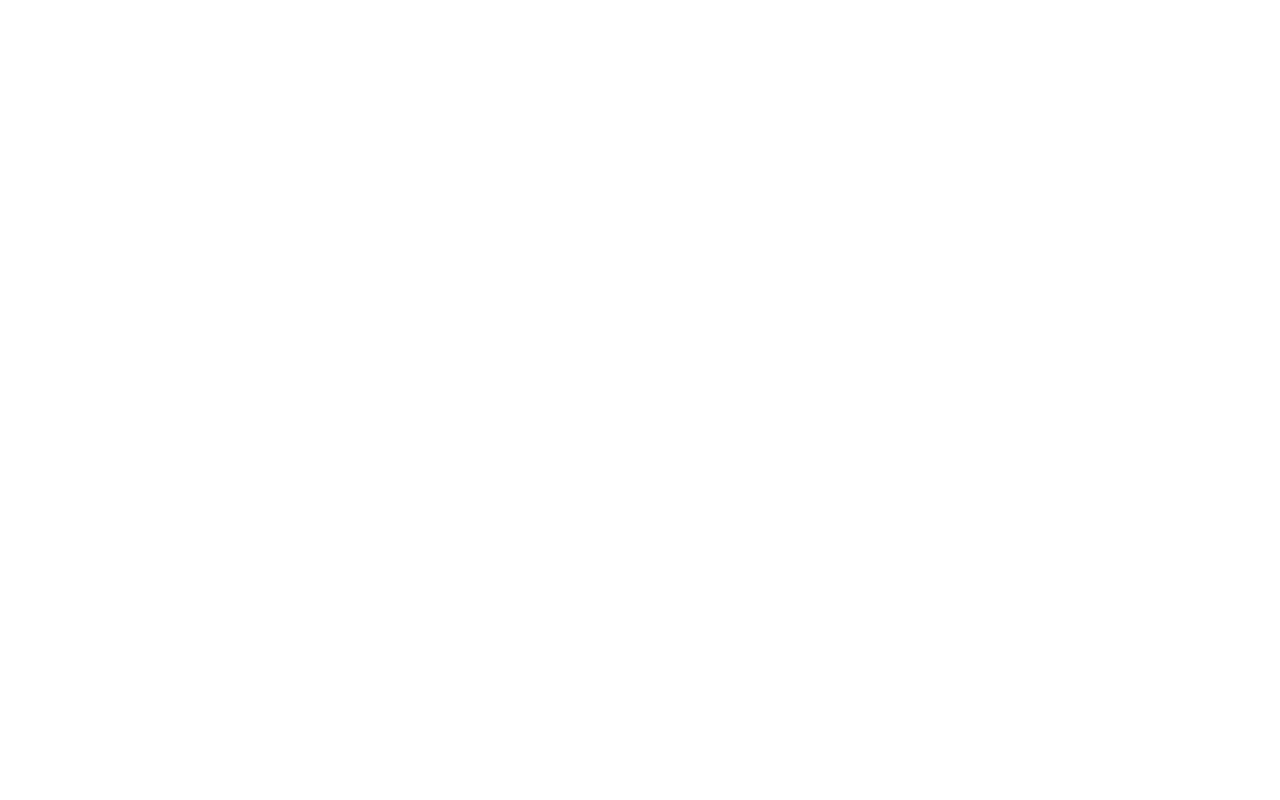
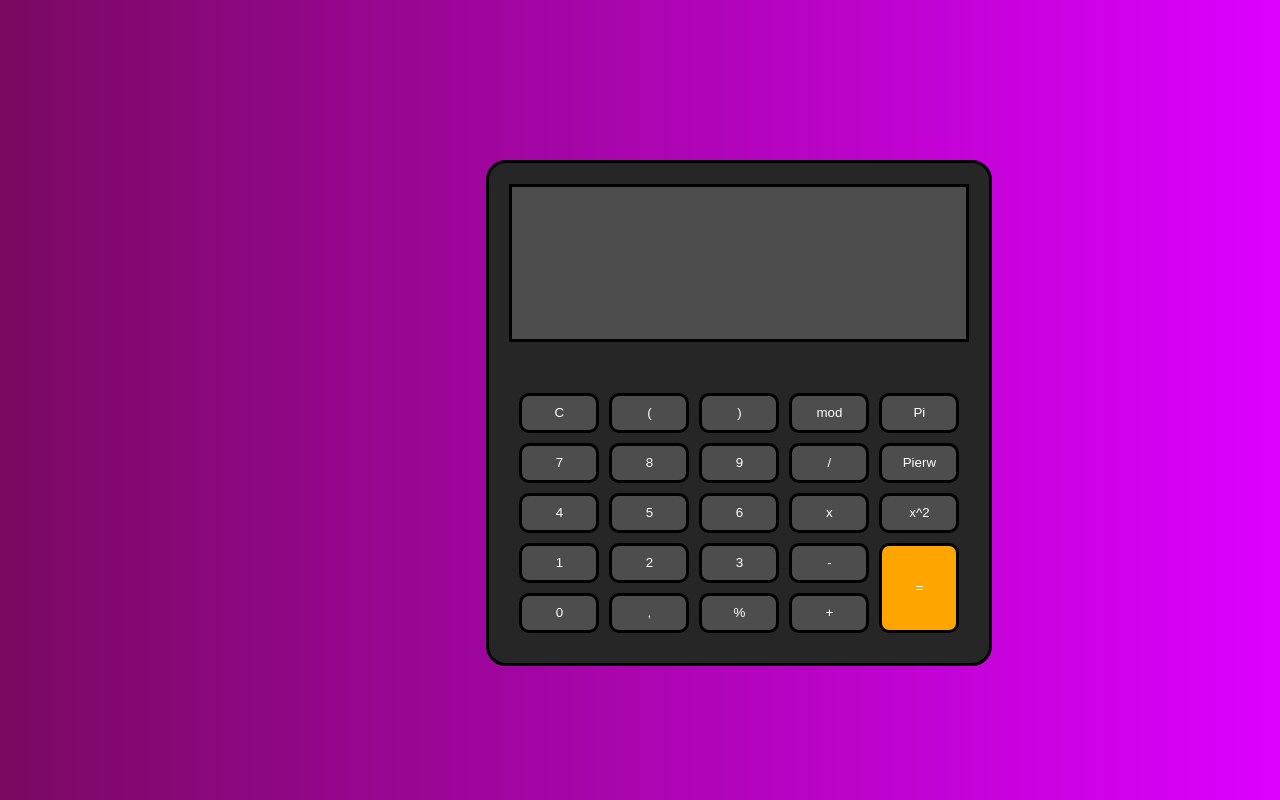
Before and after one commit to marwat98/SimpleCalculator, a plain HTML site: page index.html in a window 1280 px wide. Drawn offline with Linux system fonts and the light colour scheme.

Commit message:
Changed style calculator and add script

```diff
--- a/index.html
+++ b/index.html
@@ -3,9 +3,41 @@
 <head>
     <meta charset="UTF-8">
     <meta name="viewport" content="width=device-width, initial-scale=1.0">
+    <link rel="stylesheet" href="style.css">
     <title>Simple Calculator</title>
 </head>
 <body>
-
+    <section class="calculator">
+        <div class="display_input" id = "display">
+            <input type="display" readonly>
+        </div>
+        <div class="keys">
+            <button class = "calculate" onclick = "clear()">C</button>
+            <button class = "calculate">(</button>
+            <button class = "calculate">)</button>
+            <button class = "calculate">mod</button>
+            <button class = "calculate" onclick = "addToDisplay('3,141592654')">Pi</button>
+            <button class = "calculate" onclick = "addToDisplay('7')">7</button>
+            <button class = "calculate" onclick = "addToDisplay('8')">8</button>
+            <button class = "calculate" onclick = "addToDisplay('9')">9</button>
+            <button class = "calculate" onclick = "addToDisplay('/')">/</button>
+            <button class = "calculate" >Pierw</button>
+            <button class = "calculate" onclick = "addToDisplay('4')">4</button>
+            <button class = "calculate" onclick = "addToDisplay('5')">5</button>
+            <button class = "calculate" onclick = "addToDisplay('6')">6</button>
+            <button class = "calculate" onclick = "addToDisplay('*')">x</button>
+            <button class = "calculate">x^2</button>
+            <button class = "calculate" onclick = "addToDisplay('1')">1</button>
+            <button class = "calculate" onclick = "addToDisplay('2')">2</button>
+            <button class = "calculate" onclick = "addToDisplay('3')">3</button>
+            <button class = "calculate" onclick = "addToDisplay('-')">-</button>
+            <button class="equals" onclick = "equals()">=</button>
+            <button class = "calculate" onclick = "addToDisplay('0')">0</button>
+            <button class = "calculate"onclick = "addToDisplay(',')">,</button>
+            <button class = "calculate" onclick = "addToDisplay('%')">%</button>
+            <button class = "calculate" onclick = "addToDisplay('+')">+</button>
+        </div>
+    </section>
+    <script href="script.js"></script>
 </body>
 </html>
--- a/style.css
+++ b/style.css
@@ -0,0 +1,51 @@
+body{
+    background: rgb(0,36,35);
+    background: linear-gradient(90deg, rgba(0,36,35,1) 0%, rgba(121,9,97,1) 0%, rgba(221,0,255,1) 100%);
+}
+.calculator{
+    position: absolute;
+    top: 20%;
+    left: 38%;
+    width: 500px;
+    height: 500px;
+    display: grid;
+    align-items: center;
+    justify-items: center;
+    background-color: hsl(0,0%,15%);
+    border-radius: 20px;
+    border: solid black;
+
+}
+.display_input input{
+    width: 450px;
+    height: 150px;
+    background-color: hsl(0,0%,30%);
+    border: solid black;
+    color: white;
+}
+.keys{
+    display: grid;
+    grid-template-columns: repeat(5, 1fr);
+    gap: 10px;
+    padding: 10px;
+}
+.equals{
+    background-color: orange;
+    grid-row: span 2;
+    height: 90px;
+}
+
+button{
+    width: 80px;
+    height: 40px;
+    background-color: hsl(0,0%,30%);
+    color: white;
+    border-radius: 10px;
+    border: solid black;
+}
+.calculate:hover{
+    background-color: hsl(0,0%,50%);
+}
+.equals:hover{
+    background-color: hsl(35,100%,65%);
+}
```
Also changed, not shown: script.js (+11 -0 lines).
